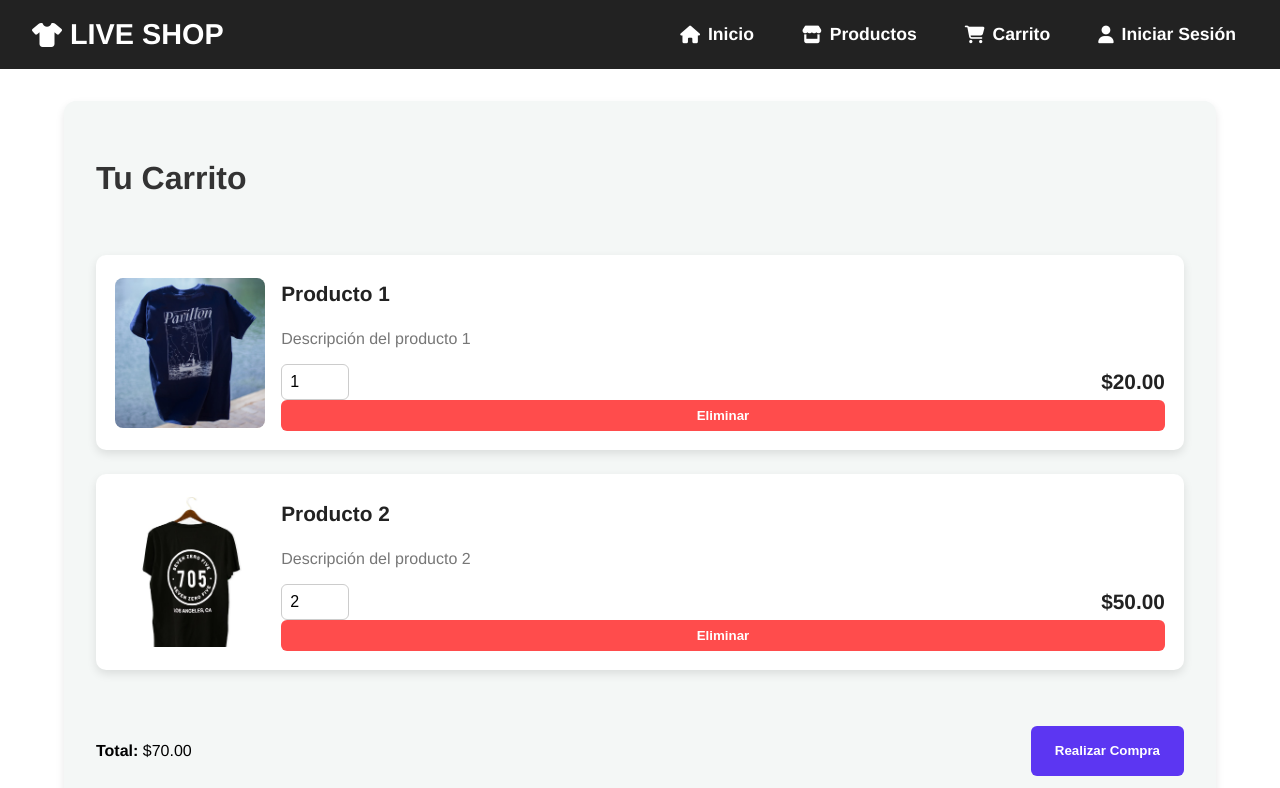
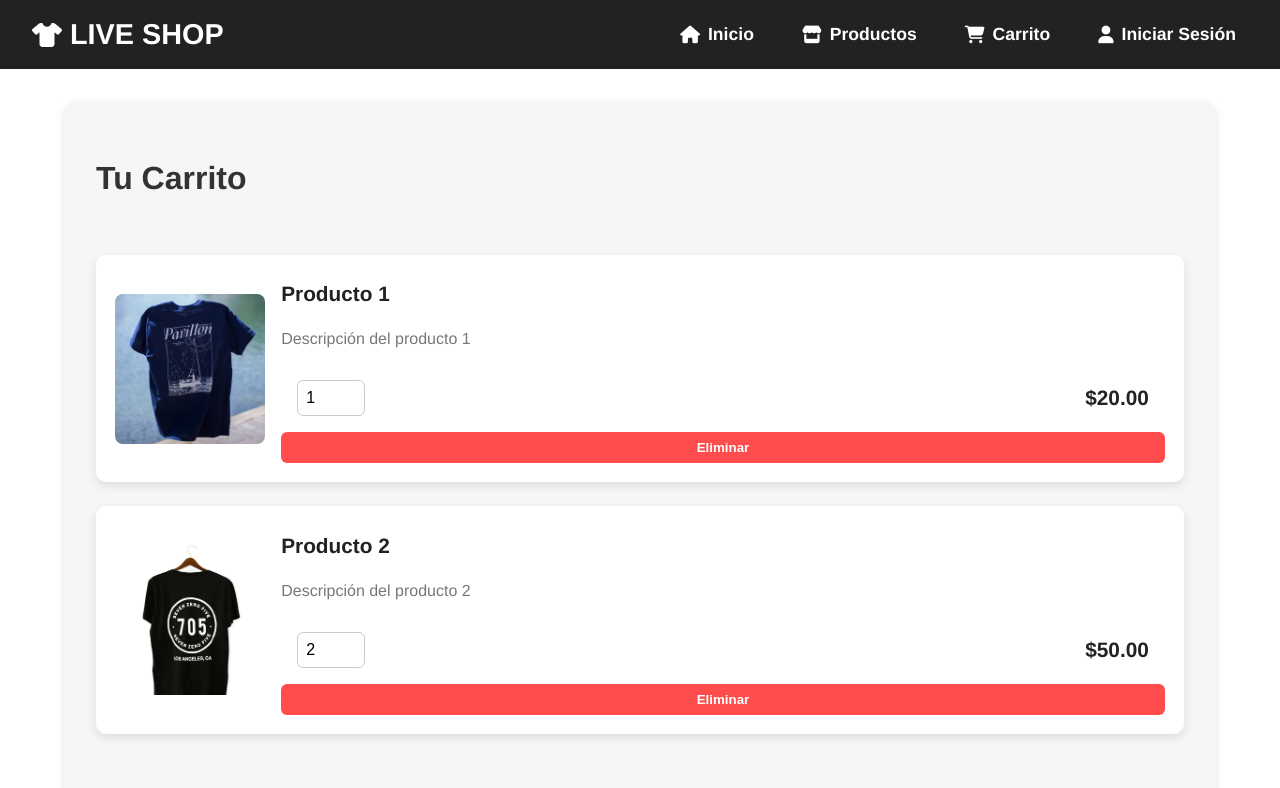
Before and after one commit to JoseCarlosOlivaMedac/Proyecto-BBDD, a Vue app: page /carrito in a window 1280 px wide. Shown: the top 788 px of the page. Built offline with nearby package versions, Linux system fonts and the light colour scheme.

Commit message:
estilos Carrito y productos

```diff
--- a/src/views/Carrito.vue
+++ b/src/views/Carrito.vue
@@ -149,6 +149,7 @@
     display: flex;
     justify-content: space-between;
     align-items: center;
+    margin: 1rem;
   }
 
   .cantidad {
--- a/src/views/Productos.vue
+++ b/src/views/Productos.vue
@@ -116,6 +116,8 @@ h2 {
   font-weight: bold;
   color: #333;
   margin: 0.5rem 0;
+  display: flex;
+  justify-content: center;
 }
 
 .btn-secundary {
```
